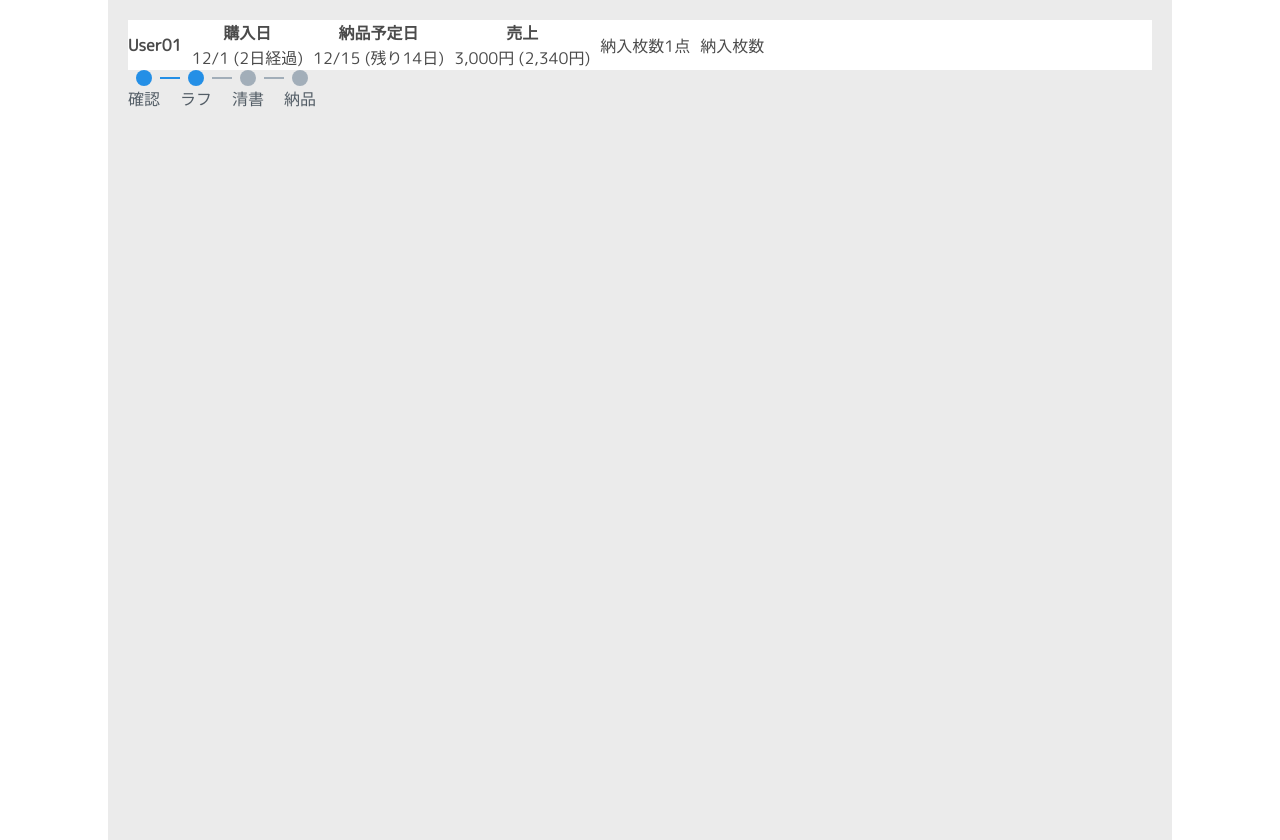
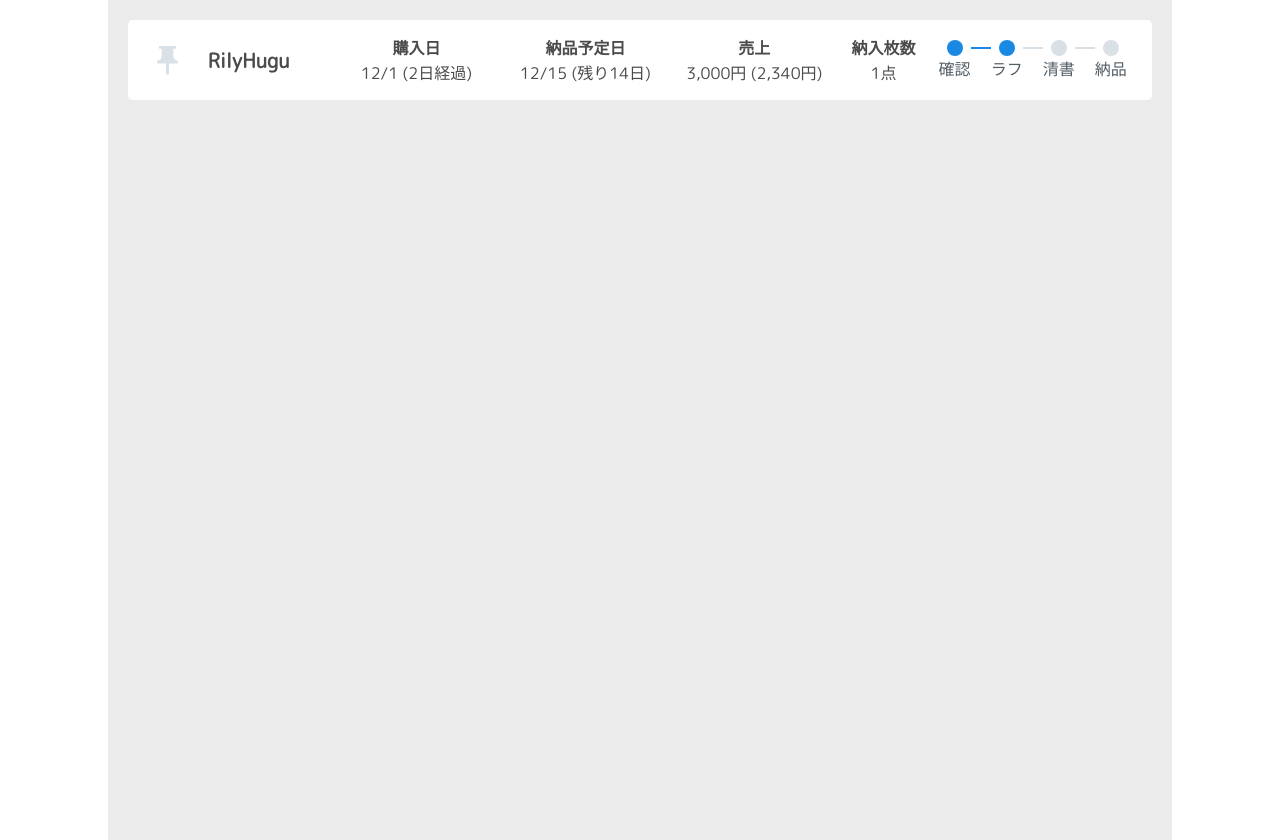
Before and after one commit to TaikiHoshika/taskboard, a React (Create React App) app: page /task in a window 1280 px wide. Built offline with nearby package versions, Linux system fonts and the light colour scheme.

Commit message:
[modify] タスク一覧のデザインを調整

```diff
--- a/package.json
+++ b/package.json
@@ -3,6 +3,9 @@
   "version": "0.1.0",
   "private": true,
   "dependencies": {
+    "@emotion/react": "^11.11.1",
+    "@emotion/styled": "^11.11.0",
+    "@mui/icons-material": "^5.14.19",
     "@types/jest": "^27.5.2",
     "@types/node": "^16.18.67",
     "@types/react": "^18.2.42",
--- a/src/components/stepper/Stepper.module.scss
+++ b/src/components/stepper/Stepper.module.scss
@@ -11,7 +11,7 @@
     > .circle {
         height: 16px;
         width: 16px;
-        border-radius: 50%;
+        border-radius: 100%;
 
         background-color: var(--color-disable);
 
--- a/src/index.scss
+++ b/src/index.scss
@@ -13,8 +13,8 @@ body {
 :root {
     --color-main: rgb(255, 255, 255);
     --color-font: rgb(83, 93, 102);
-    --color-primary: rgb(36, 143, 230);
-    --color-disable: rgb(162, 174, 185);
+    --color-primary: rgb(25, 137, 228);
+    --color-disable: rgb(217, 224, 230);
     --color-background: rgb(244, 248, 251);
     --color-background-modal: rgba(0, 0, 0, 0.6);
     --color-shadow: 0px 0px 6px rgba(0, 0, 0, 0.25);
--- a/src/pages/task/Task.module.scss
+++ b/src/pages/task/Task.module.scss
@@ -9,18 +9,21 @@
 
 
 .task {
+    width: 100%;
+    height: 80px;
+    padding-left: 20px;
+    padding-right: 20px;
+
     background-color: rgb(255, 255, 255);
+    border-radius: 5px;
+    display: flex;
+    box-sizing: border-box;
 
-    display: flex;
     flex-direction: row;
     align-items: center;
     gap: 10px;
 
-    > .username {
-        font-weight: bold;
-    }
-
-    > .buyAt {
+    .infomation {
         display: flex;
         flex-direction: column;
         align-items: center;
@@ -30,23 +33,35 @@
         }
     }
 
-    > .deliveryAt {
-        display: flex;
-        flex-direction: column;
-        align-items: center;
-
-        > .label {
-            font-weight: bold;
+    > .isPinned {
+        width: 50px;
+        svg {
+            height: 35px;
+            width: auto;
+            color: var(--color-disable);
         }
     }
 
-    > .sales {
+    > .user {
+        font-weight: bold;
+        font-size: 20px;
+        width: 150px;
+        overflow: hidden;
+        text-overflow: ellipsis;
+        padding-left: 10px;
+    }
+
+    > .buyAt, > .deliveryAt, > .sales {
+        width: 200px;
+    }
+
+    > .amount {
+        width: 100px;
+    }
+
+    > .progress {
         display: flex;
-        flex-direction: column;
-        align-items: center;
-
-        > .label {
-            font-weight: bold;
-        }
+        justify-content: center;
+        width: 250px;
     }
 }
--- a/src/pages/task/Task.tsx
+++ b/src/pages/task/Task.tsx
@@ -1,32 +1,38 @@
 import Stepper from "../../components/stepper/Stepper";
 import style from "./Task.module.scss";
+
+import IconPin from "@mui/icons-material/PushPin";
 
 const Task = () => {
     return (
         <div className={style.container}>
             <div className={style.task}>
-                <span className={style.username}>User01</span>
-                <div className={style.buyAt}>
+                <div className={`${style.infomation} ${style.isPinned}`}>
+                    <IconPin />
+                </div>
+                <div className={style.user}>
+                    <span>RilyHugu</span>
+                </div>
+                <div className={`${style.infomation} ${style.buyAt}`}>
                     <span className={style.label}>購入日</span>
                     <span>12/1 (2日経過)</span>
                 </div>
-                <div className={style.deliveryAt}>
+                <div className={`${style.infomation} ${style.deliveryAt}`}>
                     <span className={style.label}>納品予定日</span>
                     <span>12/15 (残り14日)</span>
                 </div>
-                <div className={style.sales}>
+                <div className={`${style.infomation} ${style.sales}`}>
                     <span className={style.label}>売上</span>
                     <span>3,000円 (2,340円)</span>
                 </div>
-                <div className={style.amount}>
+                <div className={`${style.infomation} ${style.amount}`}>
                     <span className={style.label}>納入枚数</span>
                     <span>1点</span>
                 </div>
-                <span className={style.status}>
-                    <span className={style.label}>納入枚数</span>
-                </span>
+                <div className={style.progress}>
+                    <Stepper steps={["確認", "ラフ", "清書", "納品"]} active={1} />
+                </div>
             </div>
-            <Stepper steps={["確認", "ラフ", "清書", "納品"]} active={1} />
         </div>
     );
 }
```
Also changed, not shown: 1 other file (tests, documents, lock files or other folders).
